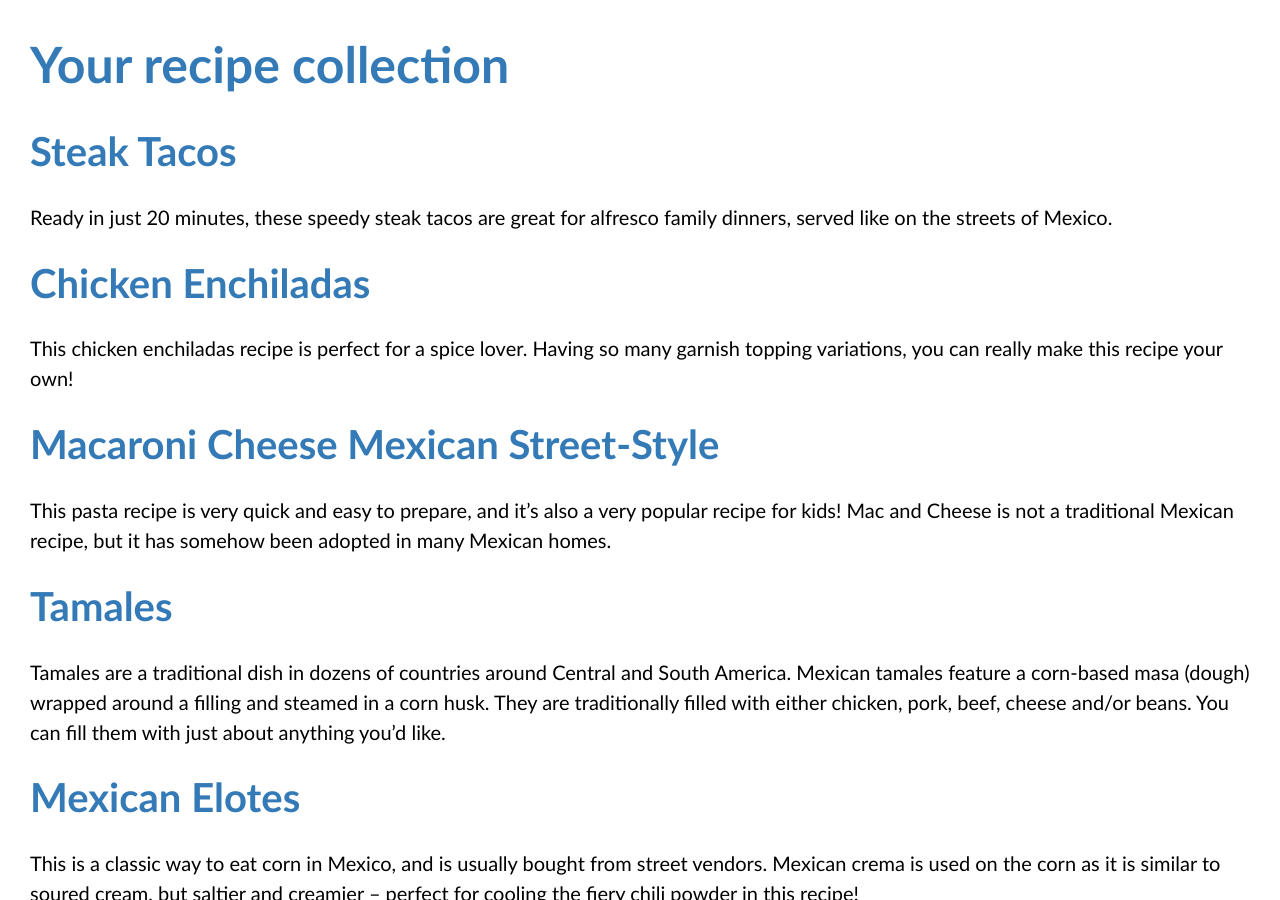
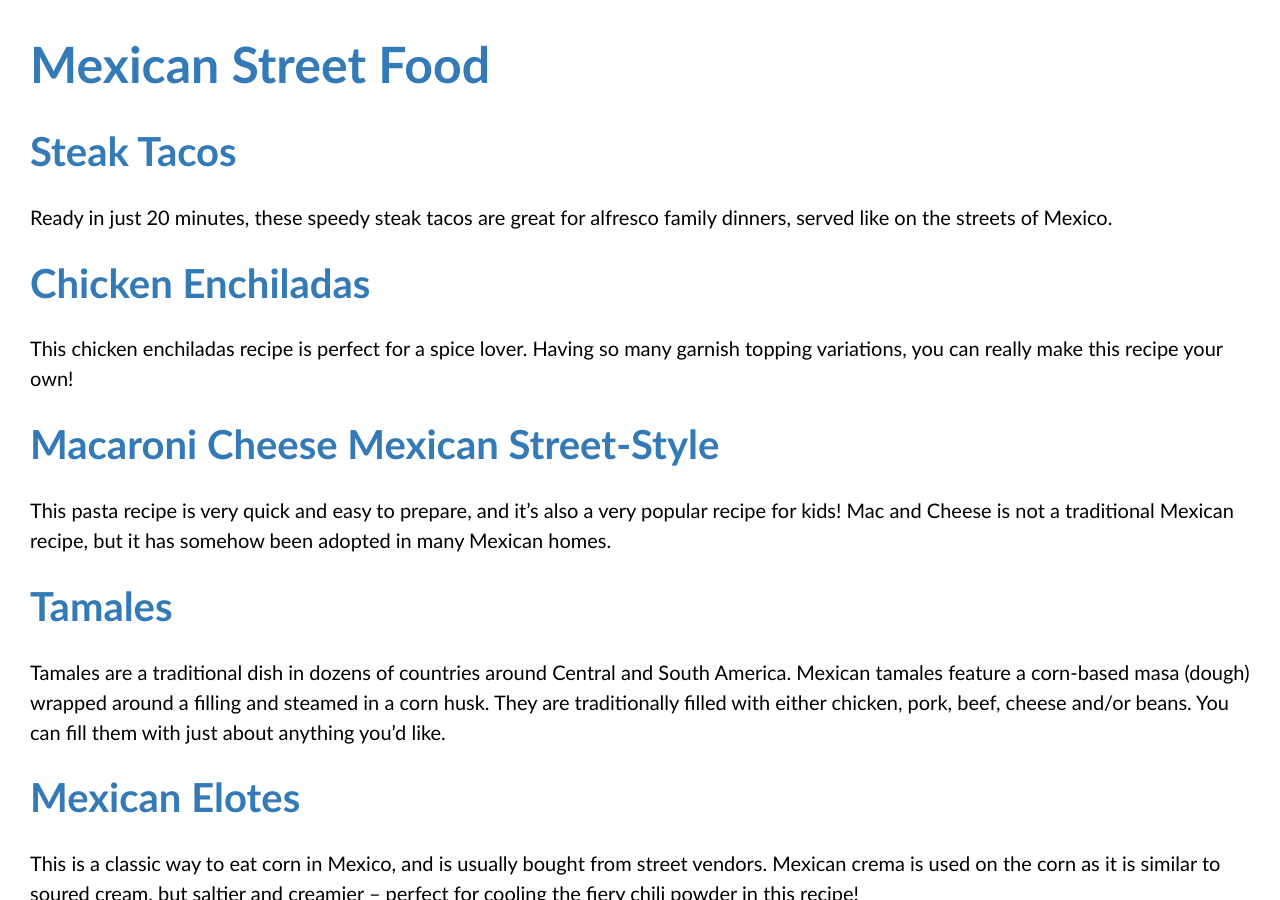
Before and after one commit to amycreates/amycreates.github.io, a Jekyll site: the page built from pages/recipelisting.md, in a window 1280 px wide and 900 px high. Built offline with Jekyll 4.4.1, drawn with Linux system fonts in a browser that asks for light colours.

Commit message:
Changed recipe collection name

```diff
--- a/_config.yml
+++ b/_config.yml
@@ -53,7 +53,7 @@
 # Change this text to yourown
 header_text: "A collection of blog posts and recipes"
 
-recipecollection: Your recipe collection
+recipecollection: Mexican Street Food
 
 # find an image for your own home page and put it into the images folder
 header_feature_image: /uploads/map.jpg
```
